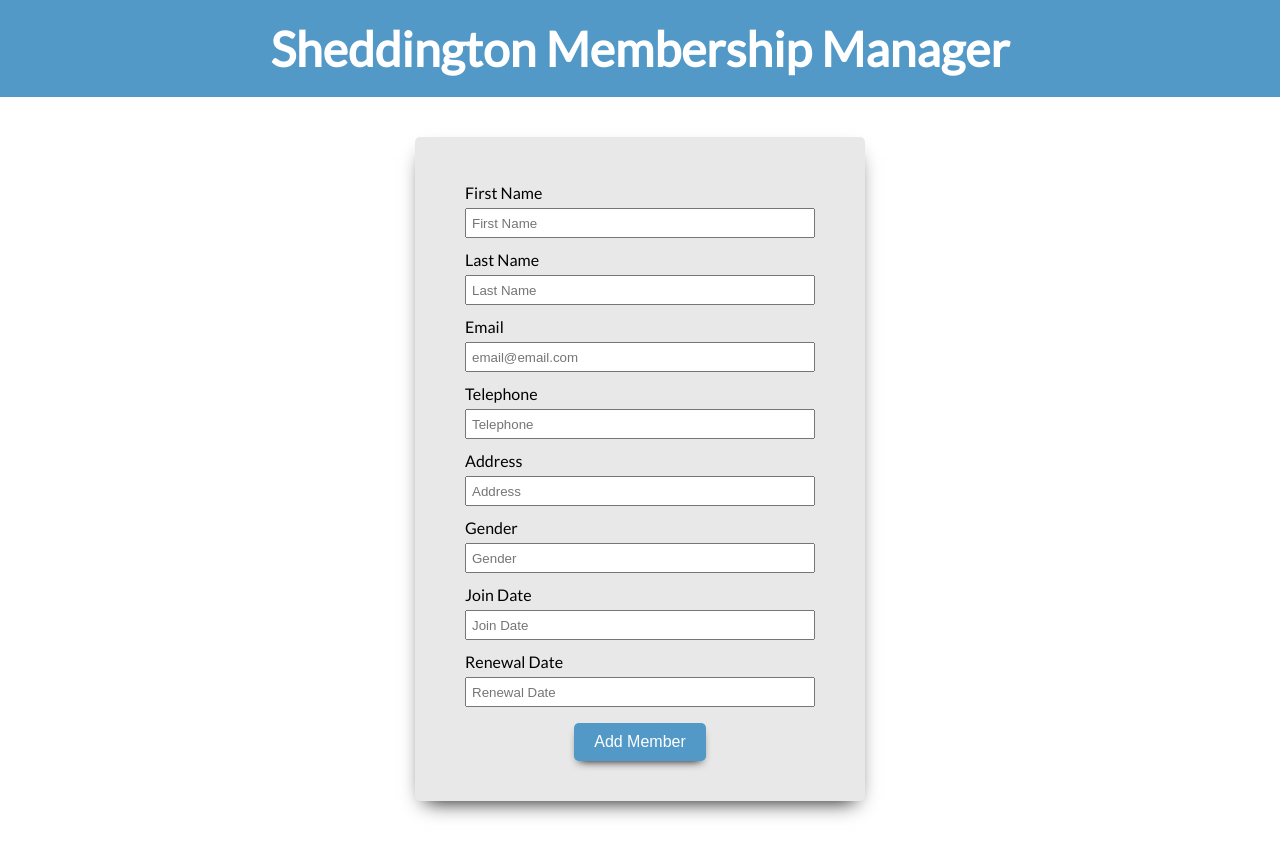
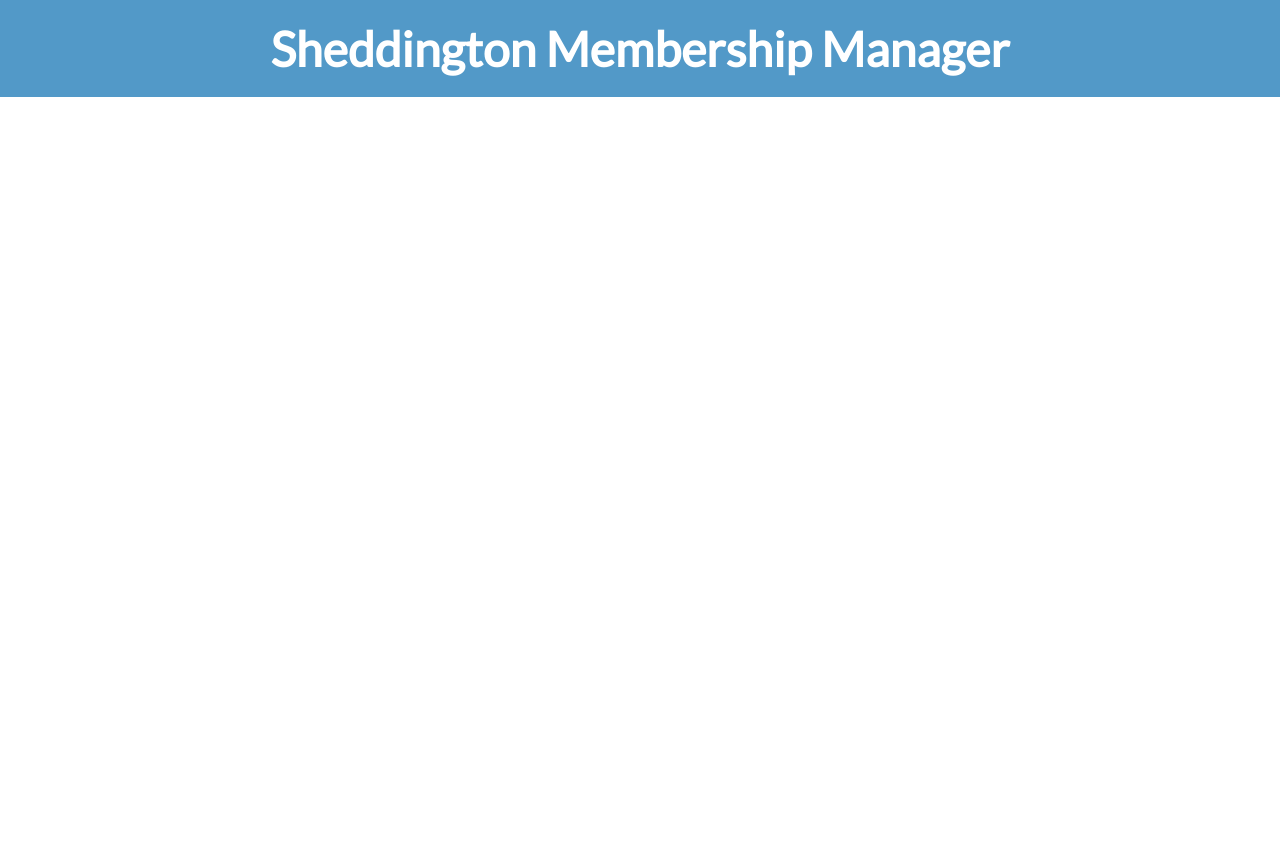
Before and after one commit to AUTOMCAS/sheddington-membership-manager, a React app in the folder frontend/: page /member/create in a window 1280 px wide. After the commit the page ends 800 px from the top, so only its background shows below. Built offline with nearby package versions, Linux system fonts and the light colour scheme.

Commit message:
Frontend:Refactor: Rename page  Home to Members

```diff
--- a/frontend/src/App.tsx
+++ b/frontend/src/App.tsx
@@ -1,14 +1,14 @@
 import React from 'react';
 import CreateMember from './components/forms/CreateMemberForm/CreateMemberForm';
-import Home from './pages/Home/Home';
+import Members from './pages/Members/Members';
 import { BrowserRouter, Routes, Route } from 'react-router-dom';
 
 const App: React.FC = () => {
   return (
     <BrowserRouter>
       <Routes>
-        <Route path="/" element={<Home />} />
-        <Route path="/member/create" element={<CreateMember />} />
+        <Route path="/members" element={<Members />} />
+        <Route path="/members/create" element={<CreateMember />} />
       </Routes>
     </BrowserRouter>
   );
--- a/frontend/src/pages/Home/Home.tsx
+++ b/frontend/src/pages/Members/Members.tsx
@@ -2,7 +2,7 @@ import React, { useState, useEffect } from 'react';
 import MemberTable from '../../components/MemberTable/MemberTable';
 import memberService from '../../services/member.service';
 
-import './Home.css';
+import './Members.css';
 
 type MemberProps = {
   id: string | number;
@@ -18,7 +18,7 @@ type MemberProps = {
   updatedAt: string;
 };
 
-const Home: React.FC = (): JSX.Element => {
+const Members: React.FC = (): JSX.Element => {
   const [members, setMembers] = useState<Array<MemberProps>>([]);
 
   useEffect(() => {
@@ -34,7 +34,7 @@ const Home: React.FC = (): JSX.Element => {
     <div className="home">
       <h2 className="pageHeading">Manage Members</h2>
       <div className="interactionBar" data-test="interactionBar">
-        <a href="/member/create">
+        <a href="/members/create">
           {' '}
           <button>Add Member</button>
         </a>
@@ -46,4 +46,4 @@ const Home: React.FC = (): JSX.Element => {
   );
 };
 
-export default Home;
+export default Members;
```
Also changed, not shown: frontend/src/pages/Members/Members.css (renamed from frontend/src/pages/Home/Home.css).
